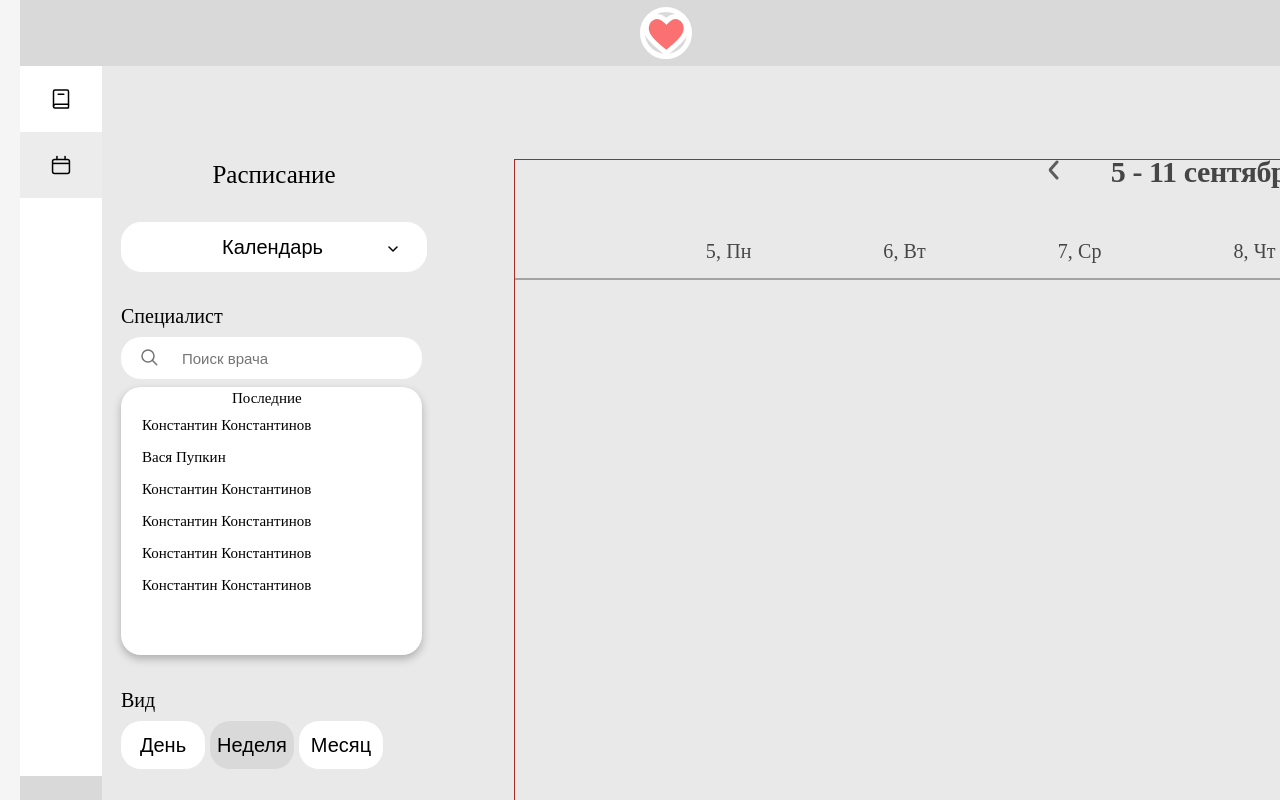
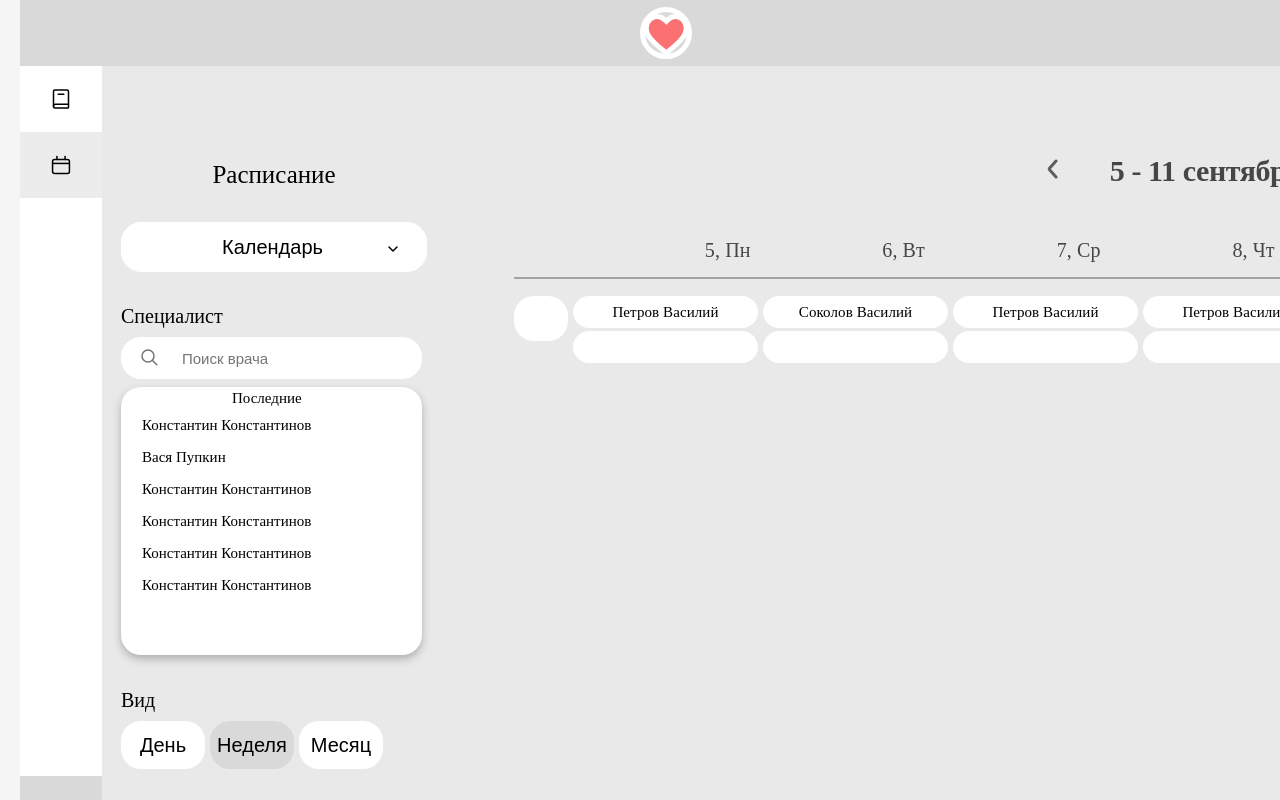
Before and after one commit to Anya122/medicine, a React (Create React App) app: page / in a window 1280 px wide. Shown: the top 800 px of the page. Built offline with nearby package versions, Linux system fonts and the light colour scheme.

Commit message:
feat: start create logic fo calendar

```diff
--- a/src/components/Main/Schedule/Calendar/Calendar.module.css
+++ b/src/components/Main/Schedule/Calendar/Calendar.module.css
@@ -1,6 +1,5 @@
 .calendar {
   max-width: 1384px;
-  border: solid 1px brown;
   margin-right: 27px;
   margin-top: 93px;
   margin-left: 87px;
--- a/src/components/Main/Schedule/Calendar/Calendar.module.scss
+++ b/src/components/Main/Schedule/Calendar/Calendar.module.scss
@@ -1,7 +1,5 @@
 .calendar {
   max-width: calc(54px + 1377px - 20px - 27px);
-
-  border: solid 1px brown;
 
   margin-right: 27px;
   margin-top: 93px;
--- a/src/components/Main/Schedule/Calendar/DayLine/DayLine.tsx
+++ b/src/components/Main/Schedule/Calendar/DayLine/DayLine.tsx
@@ -16,7 +16,7 @@ const DayLine = () => {
     return (
         <div className={s.dayLine}>
             <div className={s.weekPerDay}>
-                {week.map(d => <div className={s.oneDay}>{`${d.dayNumber}, ${d.dayName}`}</div>)}
+                {week.map(d => <div className={s.oneDay} key={d.dayNumber}>{`${d.dayNumber}, ${d.dayName}`}</div>)}
             </div>
             <span className={s.underLine}/>
         </div>
--- a/src/components/Main/Schedule/Calendar/Table/Table.module.css
+++ b/src/components/Main/Schedule/Calendar/Table/Table.module.css
@@ -1,6 +1,54 @@
 .table {
-  width: 1384px;
+  margin-top: 17px;
   height: 745px;
 }
 
+.oneRow {
+  width: 1384px;
+  display: grid;
+  grid-template-columns: 54px 1fr;
+  box-sizing: border-box;
+  margin-bottom: 2px;
+}
+
+.rowTime {
+  width: 54px;
+  height: 45px;
+  border-radius: 20px;
+  background-color: white;
+}
+
+.rowWeek {
+  height: 68px;
+  display: grid;
+  grid-template-columns: 1fr 1fr 1fr 1fr 1fr 1fr 1fr;
+  grid-column-gap: 5px;
+  margin-left: 5px;
+}
+
+.day {
+  display: grid;
+  grid-template-rows: 1fr 1fr;
+  grid-row-gap: 2px;
+}
+
+.upperBox {
+  width: 185px;
+  height: 32px;
+  border-radius: 20px;
+  background-color: white;
+  text-align: center;
+  font-size: 15px;
+  line-height: 32px;
+  font-weight: 400;
+  letter-spacing: 0.09px;
+}
+
+.underBox {
+  width: 185px;
+  height: 32px;
+  border-radius: 20px;
+  background-color: white;
+}
+
 /*# sourceMappingURL=Table.module.css.map */
--- a/src/components/Main/Schedule/Calendar/Table/Table.module.scss
+++ b/src/components/Main/Schedule/Calendar/Table/Table.module.scss
@@ -1,4 +1,53 @@
 .table {
-  width: 1384px;
+  margin-top: 17px;
   height: 745px;
 }
+
+.oneRow {
+  width: 1384px;
+  display: grid;
+  grid-template-columns: 54px 1fr;
+  box-sizing: border-box;
+  margin-bottom: 2px;
+}
+
+.rowTime {
+  width: 54px;
+  height: 45px;
+  border-radius: 20px;
+  background-color: white;
+}
+
+.rowWeek {
+  height: 68px;
+  display: grid;
+  grid-template-columns: 1fr 1fr 1fr 1fr 1fr 1fr 1fr;
+  grid-column-gap: 5px;
+  margin-left: 5px;
+}
+
+.day {
+  display: grid;
+  grid-template-rows: 1fr 1fr;
+  grid-row-gap: 2px;
+}
+
+.upperBox {
+  width: 185px;
+  height: 32px;
+  border-radius: 20px;
+  background-color: white;
+
+  text-align: center;
+  font-size: 15px;
+  line-height: 32px;
+  font-weight: 400;
+  letter-spacing: 0.09px;
+}
+
+.underBox {
+  width: 185px;
+  height: 32px;
+  border-radius: 20px;
+  background-color: white;
+}
--- a/src/components/Main/Schedule/Calendar/Table/Table.tsx
+++ b/src/components/Main/Schedule/Calendar/Table/Table.tsx
@@ -3,8 +3,132 @@ import s from "./Table.module.scss"
 
 
 const Table = () => {
+
+    let schedule = [
+        {
+            day: 1,
+            visits: [
+                {time: 'time', clientFullName: 'Петров Василий Васильевич'},
+                {time: 'time', clientFullName: 'Петров Василий Васильевич'},
+                {time: 'time', clientFullName: 'Петров Василий Васильевич'},
+                {time: 'time', clientFullName: 'Петров Василий Васильевич'},
+                {time: 'time', clientFullName: 'Петров Василий Васильевич'},
+                {time: 'time', clientFullName: 'Петров Василий Васильевич'},
+                {time: 'time', clientFullName: 'Петров Василий Васильевич'},
+                {time: 'time', clientFullName: 'Петров Василий Васильевич'},
+                {time: 'time', clientFullName: 'Петров Василий Васильевич'},
+                {time: 'time', clientFullName: 'Петров Василий Васильевич'},
+            ]
+        },
+        {
+            day: 2,
+            visits: [
+                {time: 'time', clientFullName: 'Соколов Василий Васильевич'},
+                {time: 'time', clientFullName: 'Петров Василий Васильевич'},
+                {time: 'time', clientFullName: 'Петров Василий Васильевич'},
+                {time: 'time', clientFullName: 'Петров Василий Васильевич'},
+                {time: 'time', clientFullName: 'Петров Василий Васильевич'},
+                {time: 'time', clientFullName: 'Петров Василий Васильевич'},
+                {time: 'time', clientFullName: 'Петров Василий Васильевич'},
+                {time: 'time', clientFullName: 'Петров Василий Васильевич'},
+                {time: 'time', clientFullName: 'Петров Василий Васильевич'},
+                {time: 'time', clientFullName: 'Петров Василий Васильевич'},
+            ]
+        }, {
+            day: 3,
+            visits: [
+                {time: 'time', clientFullName: 'Петров Василий Васильевич'},
+                {time: 'time', clientFullName: 'Петров Василий Васильевич'},
+                {time: 'time', clientFullName: 'Петров Василий Васильевич'},
+                {time: 'time', clientFullName: 'Петров Василий Васильевич'},
+                {time: 'time', clientFullName: 'Петров Василий Васильевич'},
+                {time: 'time', clientFullName: 'Петров Василий Васильевич'},
+                {time: 'time', clientFullName: 'Петров Василий Васильевич'},
+                {time: 'time', clientFullName: 'Петров Василий Васильевич'},
+                {time: 'time', clientFullName: 'Петров Василий Васильевич'},
+                {time: 'time', clientFullName: 'Петров Василий Васильевич'},
+            ]
+        }, {
+            day: 4,
+            visits: [
+                {time: 'time', clientFullName: 'Петров Василий Васильевич'},
+                {time: 'time', clientFullName: 'Петров Василий Васильевич'},
+                {time: 'time', clientFullName: 'Петров Василий Васильевич'},
+                {time: 'time', clientFullName: 'Петров Василий Васильевич'},
+                {time: 'time', clientFullName: 'Петров Василий Васильевич'},
+                {time: 'time', clientFullName: 'Петров Василий Васильевич'},
+                {time: 'time', clientFullName: 'Петров Василий Васильевич'},
+                {time: 'time', clientFullName: 'Петров Василий Васильевич'},
+                {time: 'time', clientFullName: 'Петров Василий Васильевич'},
+                {time: 'time', clientFullName: 'Петров Василий Васильевич'},
+            ]
+        }, {
+            day: 5,
+            visits: [
+                {time: 'time', clientFullName: 'Петров Василий Васильевич'},
+                {time: 'time', clientFullName: 'Петров Василий Васильевич'},
+                {time: 'time', clientFullName: 'Петров Василий Васильевич'},
+                {time: 'time', clientFullName: 'Петров Василий Васильевич'},
+                {time: 'time', clientFullName: 'Петров Василий Васильевич'},
+                {time: 'time', clientFullName: 'Петров Василий Васильевич'},
+                {time: 'time', clientFullName: 'Петров Василий Васильевич'},
+                {time: 'time', clientFullName: 'Петров Василий Васильевич'},
+                {time: 'time', clientFullName: 'Петров Василий Васильевич'},
+                {time: 'time', clientFullName: 'Петров Василий Васильевич'},
+            ]
+        }, {
+            day: 6,
+            visits: [
+                {time: 'time', clientFullName: 'Петров Василий Васильевич'},
+                {time: 'time', clientFullName: 'Петров Василий Васильевич'},
+                {time: 'time', clientFullName: 'Петров Василий Васильевич'},
+                {time: 'time', clientFullName: 'Петров Василий Васильевич'},
+                {time: 'time', clientFullName: 'Петров Василий Васильевич'},
+                {time: 'time', clientFullName: 'Петров Василий Васильевич'},
+                {time: 'time', clientFullName: 'Петров Василий Васильевич'},
+                {time: 'time', clientFullName: 'Петров Василий Васильевич'},
+                {time: 'time', clientFullName: 'Петров Василий Васильевич'},
+                {time: 'time', clientFullName: 'Петров Василий Васильевич'},
+            ]
+        }, {
+            day: 7,
+            visits: [
+                {time: 'time', clientFullName: 'Петров Василий Васильевич'},
+                {time: 'time', clientFullName: 'Петров Василий Васильевич'},
+                {time: 'time', clientFullName: 'Петров Василий Васильевич'},
+                {time: 'time', clientFullName: 'Петров Василий Васильевич'},
+                {time: 'time', clientFullName: 'Петров Василий Васильевич'},
+                {time: 'time', clientFullName: 'Петров Василий Васильевич'},
+                {time: 'time', clientFullName: 'Петров Василий Васильевич'},
+                {time: 'time', clientFullName: 'Петров Василий Васильевич'},
+                {time: 'time', clientFullName: 'Петров Василий Васильевич'},
+                {time: 'time', clientFullName: 'Петров Василий Васильевич'},
+            ]
+        },
+    ];
+
+
+    let oneTime2 =
+        schedule.map((t) => {
+            return t.visits[0].clientFullName
+        }).map((t) =>
+            <div className={s.day}>
+                <div className={s.upperBox}>{t}</div>
+                <div className={s.underBox}/>
+            </div>
+        )
+
+
     return (
         <div className={s.table}>
+            <div className={s.oneRow}>
+                <div className={s.rowTime}/>
+                <div className={s.rowWeek}>
+                    {
+                        oneTime2
+                    }
+                </div>
+            </div>
 
         </div>
     );
```
Also changed, not shown: 2 other files (tests, documents, lock files or other folders).
